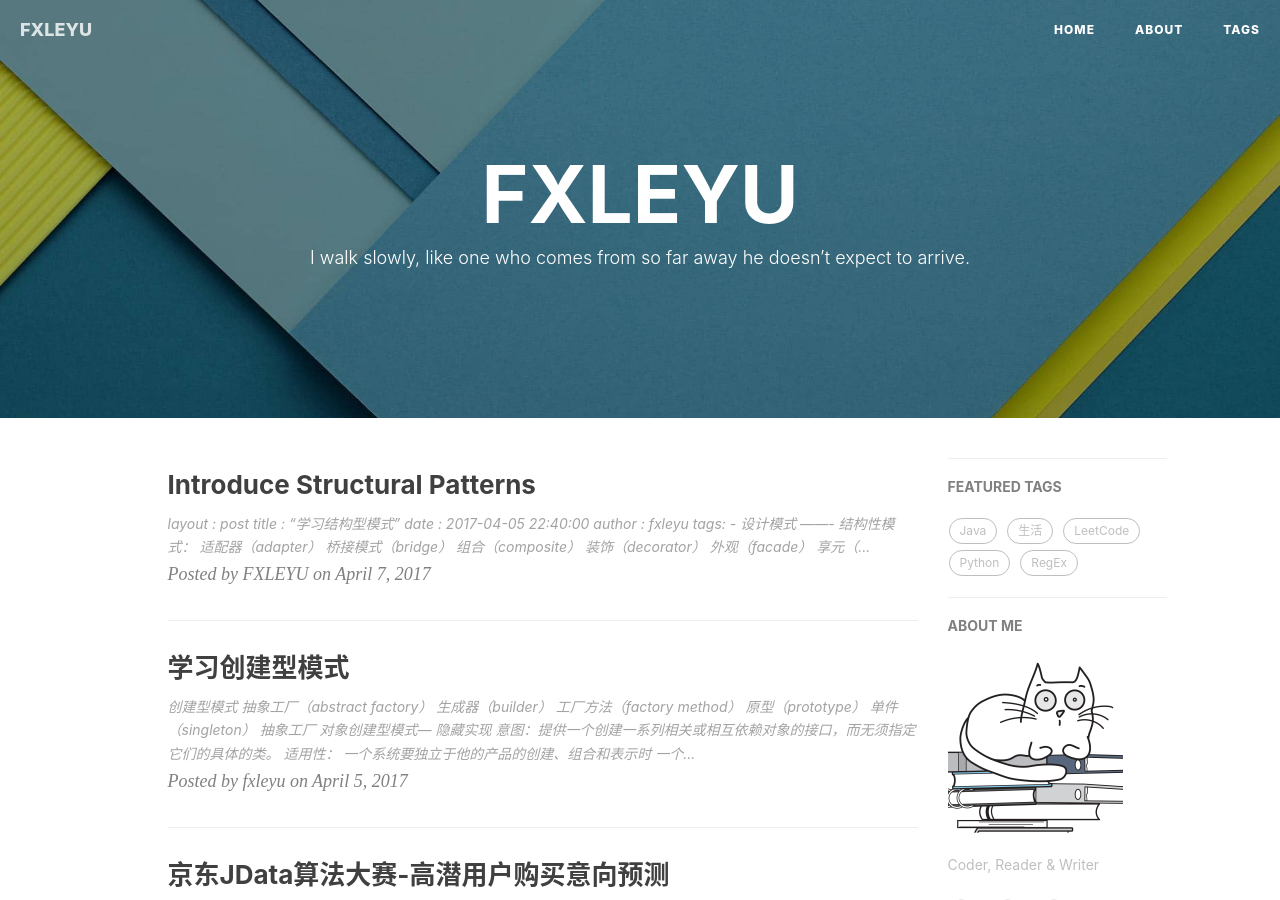
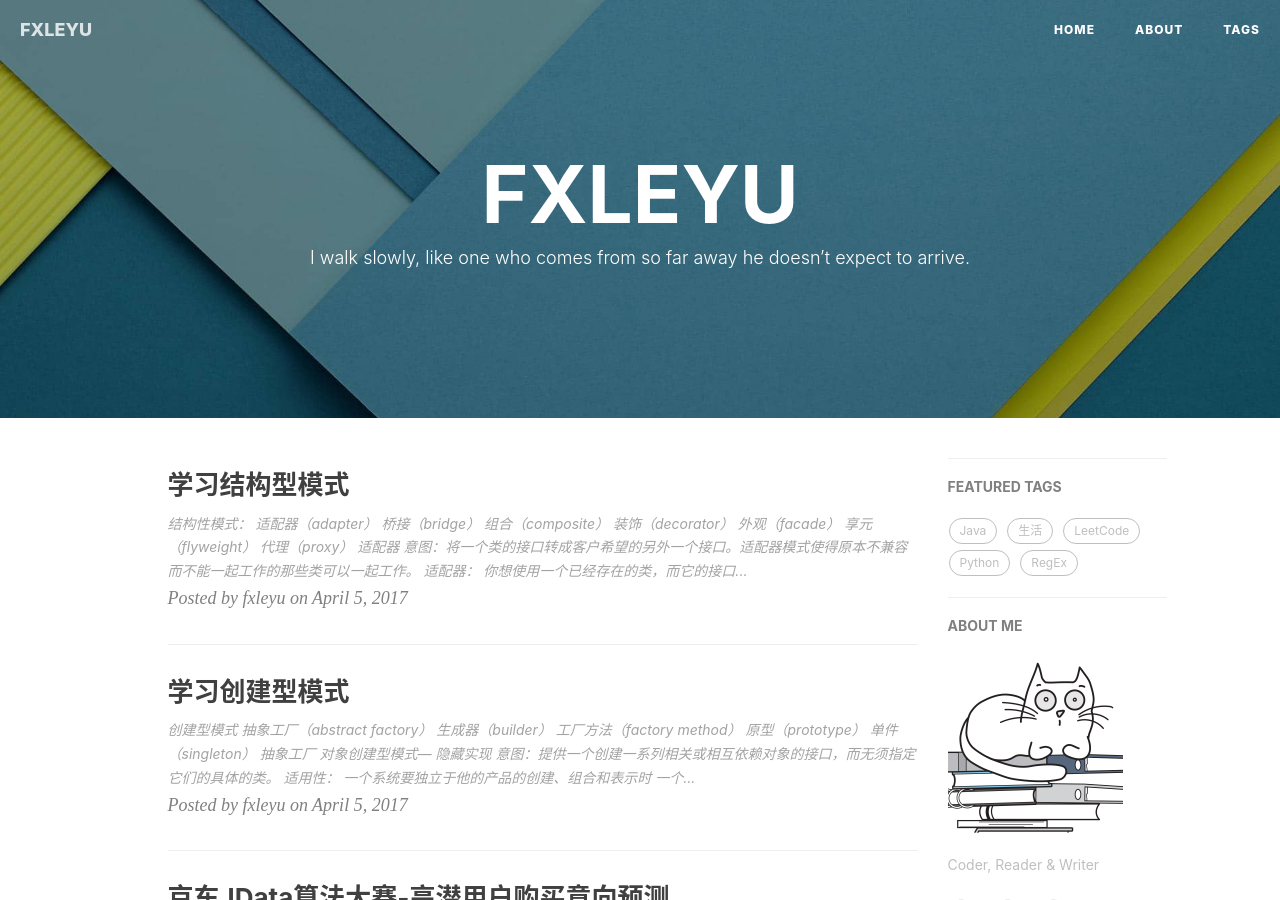
Before and after one commit to fxleyu/fxleyu.github.io, a Jekyll site: the page built from index.html, in a window 1280 px wide and 900 px high. Built offline with Jekyll 4.4.1, drawn with Linux system fonts in a browser that asks for light colours; nearby versions of some CDN libraries; the list of posts is cut into pages by our own code; comment, search, counter and statistics services are not loaded; some of the changed lines change nothing that is shown.

Commit message:
UPDATE the blog of structural patterns

````diff
--- a/_posts/2017-04-07-introduce-structural-patterns.md
+++ b/_posts/2017-04-07-introduce-structural-patterns.md
@@ -5,11 +5,11 @@
 author   : fxleyu
 tags:
     - 设计模式
--------
+---
 
 结构性模式：
 - 适配器（adapter）
-- 桥接模式（bridge）
+- 桥接（bridge）
 - 组合（composite）
 - 装饰（decorator）
 - 外观（facade）
@@ -197,7 +197,199 @@
 }
 ```
 
+# 装饰
+意图：动态地给一个对象添加一些额外的职责。就增加功能来说，装饰模式相对于生成子类更为灵活。
+
+适用性：
+- 在不影响其他对象的情况下，以动态、透明的方式给单个对象添加职责。
+- 处理那些可以撤销的职责。
+- 当不能采用生成子类的方法进行扩充时。一种情况是，可以有大量独立的扩展，为支持每一个组合将产生大量的子类，使得子类数目呈现爆炸性增长。另一种情况可能是因为类定义被隐藏，或类定义不能用于生成子类。
+
+![Decorator_UML_class_diagram](https://upload.wikimedia.org/wikipedia/commons/thumb/e/e9/Decorator_UML_class_diagram.svg/960px-Decorator_UML_class_diagram.svg.png)
+
+![class_diagram](https://upload.wikimedia.org/wikipedia/commons/thumb/c/c6/UML2_Decorator_Pattern.png/600px-UML2_Decorator_Pattern.png)
+
+## 代码实例一
+
+```java
+// The Window interface class
+public interface Window {
+    void draw(); // Draws the Window
+    String getDescription(); // Returns a description of the Window
+}
+
+// Implementation of a simple Window without any scrollbars
+class SimpleWindow implements Window {
+    public void draw() {
+        // Draw window
+    }
+
+    public String getDescription() {
+        return "simple window";
+    }
+}
+
+// abstract decorator class - note that it implements Window
+abstract class WindowDecorator implements Window {
+    protected Window windowToBeDecorated; // the Window being decorated
+
+    public WindowDecorator (Window windowToBeDecorated) {
+        this.windowToBeDecorated = windowToBeDecorated;
+    }
+    public void draw() {
+        windowToBeDecorated.draw(); //Delegation
+    }
+    public String getDescription() {
+        return windowToBeDecorated.getDescription(); //Delegation
+    }
+}
+
+// The first concrete decorator which adds vertical scrollbar functionality
+class VerticalScrollBarDecorator extends WindowDecorator {
+    public VerticalScrollBarDecorator (Window windowToBeDecorated) {
+        super(windowToBeDecorated);
+    }
+
+    @Override
+    public void draw() {
+        super.draw();
+        drawVerticalScrollBar();
+    }
+
+    private void drawVerticalScrollBar() {
+        // Draw the vertical scrollbar
+    }
+
+    @Override
+    public String getDescription() {
+        return super.getDescription() + ", including vertical scrollbars";
+    }
+}
+
+// The second concrete decorator which adds horizontal scrollbar functionality
+class HorizontalScrollBarDecorator extends WindowDecorator {
+    public HorizontalScrollBarDecorator (Window windowToBeDecorated) {
+        super(windowToBeDecorated);
+    }
+
+    @Override
+    public void draw() {
+        super.draw();
+        drawHorizontalScrollBar();
+    }
+
+    private void drawHorizontalScrollBar() {
+        // Draw the horizontal scrollbar
+    }
+
+    @Override
+    public String getDescription() {
+        return super.getDescription() + ", including horizontal scrollbars";
+    }
+}
+
+public class DecoratedWindowTest {
+    public static void main(String[] args) {
+        // Create a decorated Window with horizontal and vertical scrollbars
+        Window decoratedWindow = new HorizontalScrollBarDecorator (
+                new VerticalScrollBarDecorator (new SimpleWindow()));
+
+        // Print the Window's description
+        System.out.println(decoratedWindow.getDescription());
+    }
+}
+```
+
+## 代码实例二
+
+```java
+// The interface Coffee defines the functionality of Coffee implemented by decorator
+public interface Coffee {
+    public double getCost(); // Returns the cost of the coffee
+    public String getIngredients(); // Returns the ingredients of the coffee
+}
+
+// Extension of a simple coffee without any extra ingredients
+public class SimpleCoffee implements Coffee {
+    @Override
+    public double getCost() {
+        return 1;
+    }
+
+    @Override
+    public String getIngredients() {
+        return "Coffee";
+    }
+}
+
+// Abstract decorator class - note that it implements Coffee interface
+public abstract class CoffeeDecorator implements Coffee {
+    protected final Coffee decoratedCoffee;
+
+    public CoffeeDecorator(Coffee c) {
+        this.decoratedCoffee = c;
+    }
+
+    public double getCost() { // Implementing methods of the interface
+        return decoratedCoffee.getCost();
+    }
+
+    public String getIngredients() {
+        return decoratedCoffee.getIngredients();
+    }
+}
+
+// Decorator WithMilk mixes milk into coffee.
+// Note it extends CoffeeDecorator.
+class WithMilk extends CoffeeDecorator {
+    public WithMilk(Coffee c) {
+        super(c);
+    }
+
+    public double getCost() { // Overriding methods defined in the abstract superclass
+        return super.getCost() + 0.5;
+    }
+
+    public String getIngredients() {
+        return super.getIngredients() + ", Milk";
+    }
+}
+
+// Decorator WithSprinkles mixes sprinkles onto coffee.
+// Note it extends CoffeeDecorator.
+class WithSprinkles extends CoffeeDecorator {
+    public WithSprinkles(Coffee c) {
+        super(c);
+    }
+
+    public double getCost() {
+        return super.getCost() + 0.2;
+    }
+
+    public String getIngredients() {
+        return super.getIngredients() + ", Sprinkles";
+    }
+}
+
+public class Main {
+    public static void printInfo(Coffee c) {
+        System.out.println("Cost: " + c.getCost() + "; Ingredients: " + c.getIngredients());
+    }
+
+    public static void main(String[] args) {
+        Coffee c = new SimpleCoffee();
+        printInfo(c);
+
+        c = new WithMilk(c);
+        printInfo(c);
+
+        c = new WithSprinkles(c);
+        printInfo(c);
+    }
+}
+```
 # 外观（facade）
+
 意图：为子系统中的一组接口提供一个一致的界面，外观模式定义了一个高层接口，这个接口使得这一子系统更加容易使用。
 
 适用性：
````
